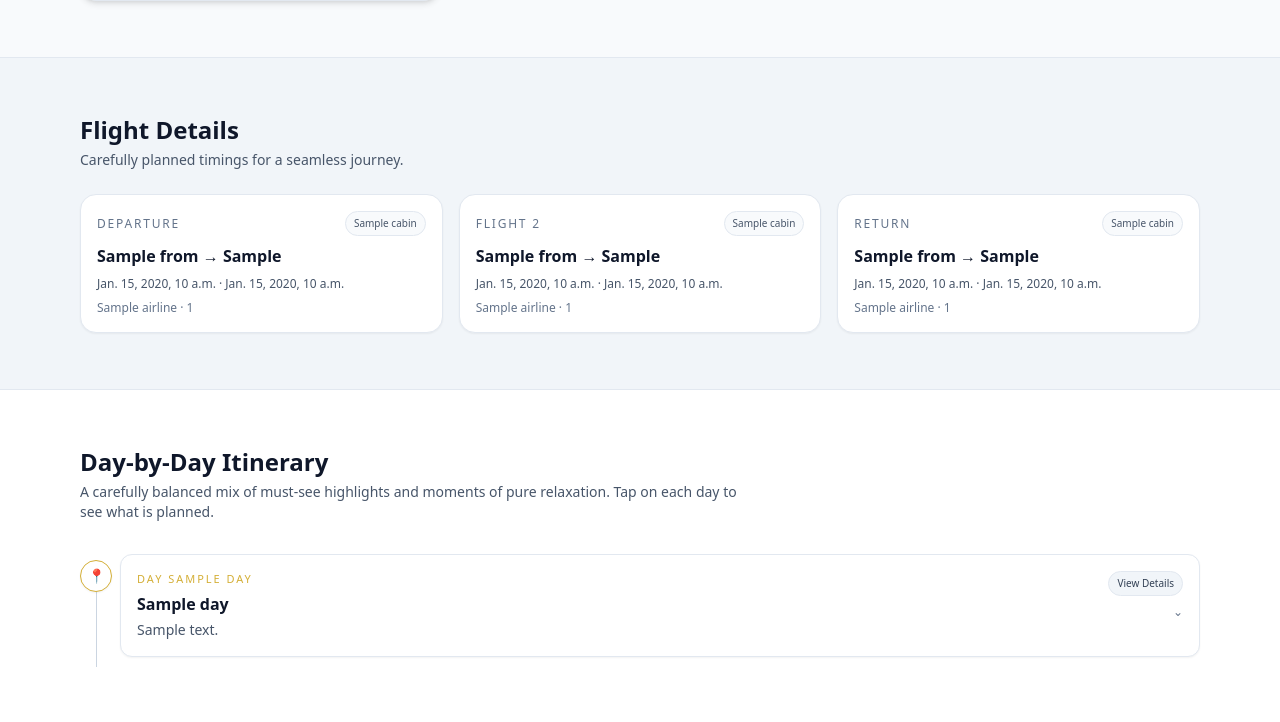
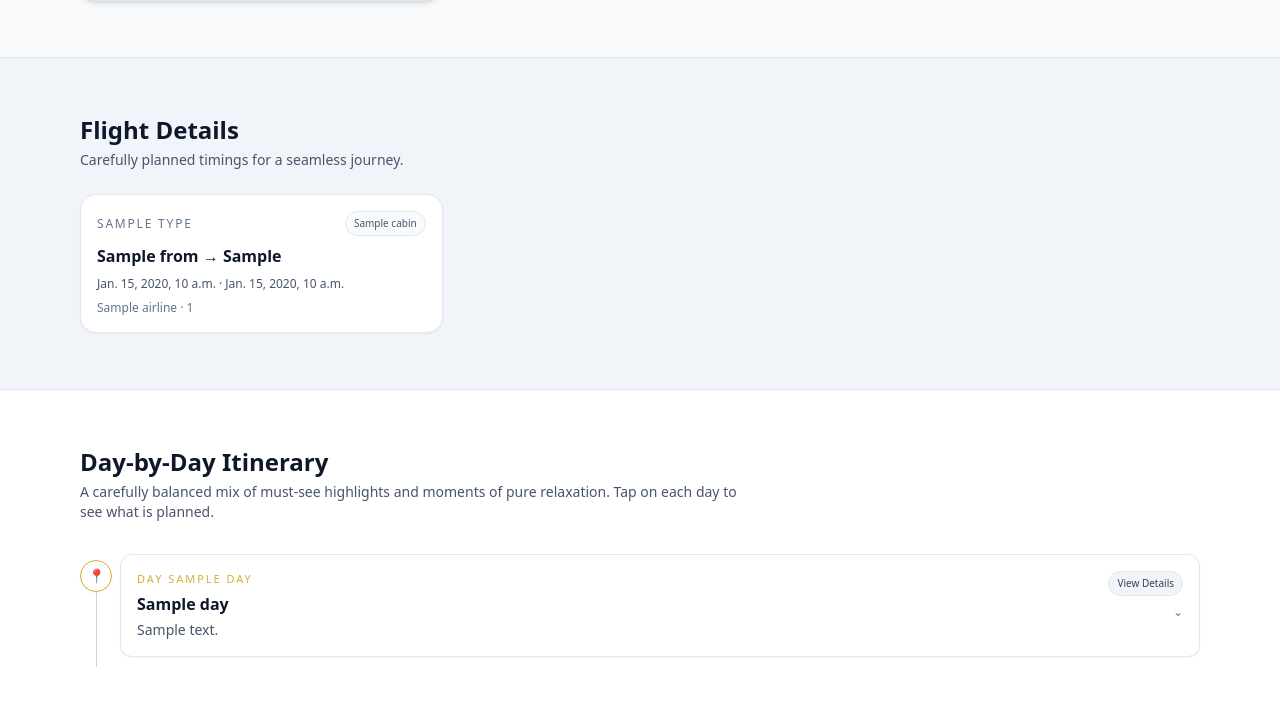
Before and after one commit to aadarsatkar1-blip/digital_itanery_Anti, a Django app: template itanery_app/templates/itinerary/index.html in a window 1280 px wide. Shown: the part 1157-1879 px from the top of the page. Run offline with Django 5.2, Linux system fonts and the light colour scheme; the template is opened without the code that fills it: most values are stand-ins (such as "Sample title", 1, 10 or a date in 2020); grey boxes marked "Sample" are stand-in pictures.

Commit message:
Fix: Display all flights dynamically instead of hardcoded 3

```diff
--- a/itanery_app/templates/itinerary/index.html
+++ b/itanery_app/templates/itinerary/index.html
@@ -127,70 +127,27 @@
                     </p>
                 </div>
             </div>
-            <div
-                class="grid gap-4 {% if flight_count == 1 %}md:grid-cols-1{% elif flight_count == 2 %}md:grid-cols-2{% else %}md:grid-cols-3{% endif %}">
-                {% if data.flights.departure %}
+            <div class="grid gap-4 md:grid-cols-2 lg:grid-cols-3">
+                {% for flight in data.flights %}
                 <div class="flex flex-col gap-2 rounded-2xl bg-white border border-slate-200 px-4 py-4 shadow-sm">
                     <div class="flex items-center justify-between">
-                        <span class="text-xs uppercase tracking-[0.15em] text-slate-500">Departure</span>
+                        <span class="text-xs uppercase tracking-[0.15em] text-slate-500">{{ flight.type }}</span>
                         <span
                             class="text-[10px] px-2 py-1 rounded-full border border-slate-200 text-slate-600 bg-slate-50">
-                            {{ data.flights.departure.cabin }}
+                            {{ flight.cabin }}
                         </span>
                     </div>
                     <div class="text-sm md:text-base font-semibold text-slate-900">
-                        {{ data.flights.departure.from }} &rarr; {{ data.flights.departure.to }}
+                        {{ flight.from }} &rarr; {{ flight.to }}
                     </div>
                     <div class="text-xs text-slate-600">
-                        {{ data.flights.departure.date }} &middot; {{ data.flights.departure.time }}
+                        {{ flight.date }} &middot; {{ flight.time }}
                     </div>
                     <div class="text-xs text-slate-500">
-                        {{ data.flights.departure.airline }} &middot; {{ data.flights.departure.flightNumber }}
+                        {{ flight.airline }} &middot; {{ flight.flightNumber }}
                     </div>
                 </div>
-                {% endif %}
-
-                {% if data.flights.flight2 %}
-                <div class="flex flex-col gap-2 rounded-2xl bg-white border border-slate-200 px-4 py-4 shadow-sm">
-                    <div class="flex items-center justify-between">
-                        <span class="text-xs uppercase tracking-[0.15em] text-slate-500">Flight 2</span>
-                        <span
-                            class="text-[10px] px-2 py-1 rounded-full border border-slate-200 text-slate-600 bg-slate-50">
-                            {{ data.flights.flight2.cabin }}
-                        </span>
-                    </div>
-                    <div class="text-sm md:text-base font-semibold text-slate-900">
-                        {{ data.flights.flight2.from }} &rarr; {{ data.flights.flight2.to }}
-                    </div>
-                    <div class="text-xs text-slate-600">
-                        {{ data.flights.flight2.date }} &middot; {{ data.flights.flight2.time }}
-                    </div>
-                    <div class="text-xs text-slate-500">
-                        {{ data.flights.flight2.airline }} &middot; {{ data.flights.flight2.flightNumber }}
-                    </div>
-                </div>
-                {% endif %}
-
-                {% if data.flights.return %}
-                <div class="flex flex-col gap-2 rounded-2xl bg-white border border-slate-200 px-4 py-4 shadow-sm">
-                    <div class="flex items-center justify-between">
-                        <span class="text-xs uppercase tracking-[0.15em] text-slate-500">Return</span>
-                        <span
-                            class="text-[10px] px-2 py-1 rounded-full border border-slate-200 text-slate-600 bg-slate-50">
-                            {{ data.flights.return.cabin }}
-                        </span>
-                    </div>
-                    <div class="text-sm md:text-base font-semibold text-slate-900">
-                        {{ data.flights.return.from }} &rarr; {{ data.flights.return.to }}
-                    </div>
-                    <div class="text-xs text-slate-600">
-                        {{ data.flights.return.date }} &middot; {{ data.flights.return.time }}
-                    </div>
-                    <div class="text-xs text-slate-500">
-                        {{ data.flights.return.airline }} &middot; {{ data.flights.return.flightNumber }}
-                    </div>
-                </div>
-                {% endif %}
+                {% endfor %}
             </div>
         </div>
     </section>
--- a/itanery_app/views.py
+++ b/itanery_app/views.py
@@ -34,9 +34,10 @@ def customer_itinerary(request, slug):
         })
 
     # Prepare flights data
-    flights = {}
+    flights = []
     for flight in customer.flights.all():
         flight_data = {
+            'type': flight.flight_type,
             'from': flight.from_location,
             'to': flight.to_location,
             'date': flight.date,
@@ -45,7 +46,7 @@ def customer_itinerary(request, slug):
             'flightNumber': flight.flight_number,
             'cabin': flight.cabin,
         }
-        flights[flight.flight_type] = flight_data
+        flights.append(flight_data)
 
     # Prepare itinerary days
     itinerary = []
```
